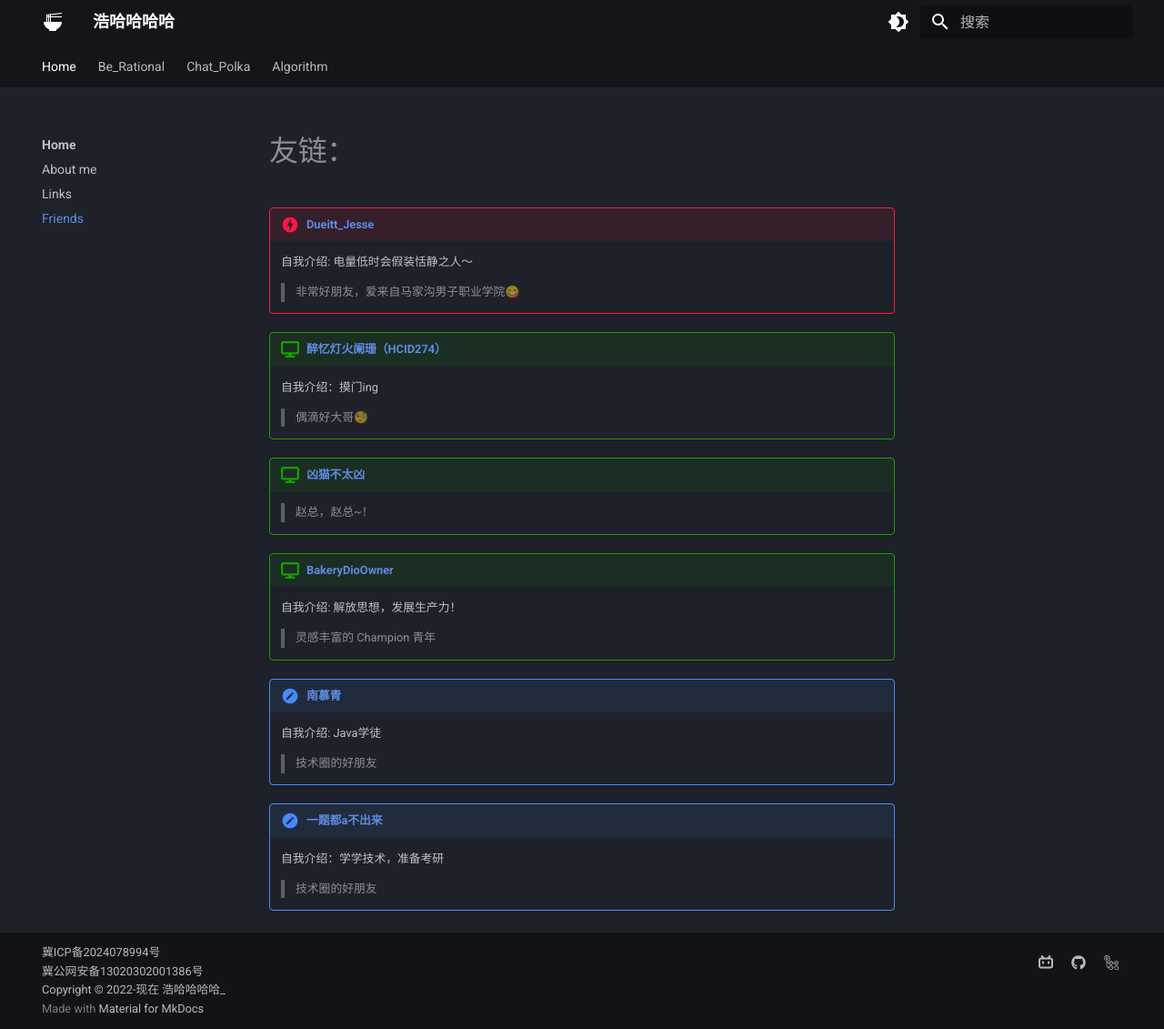
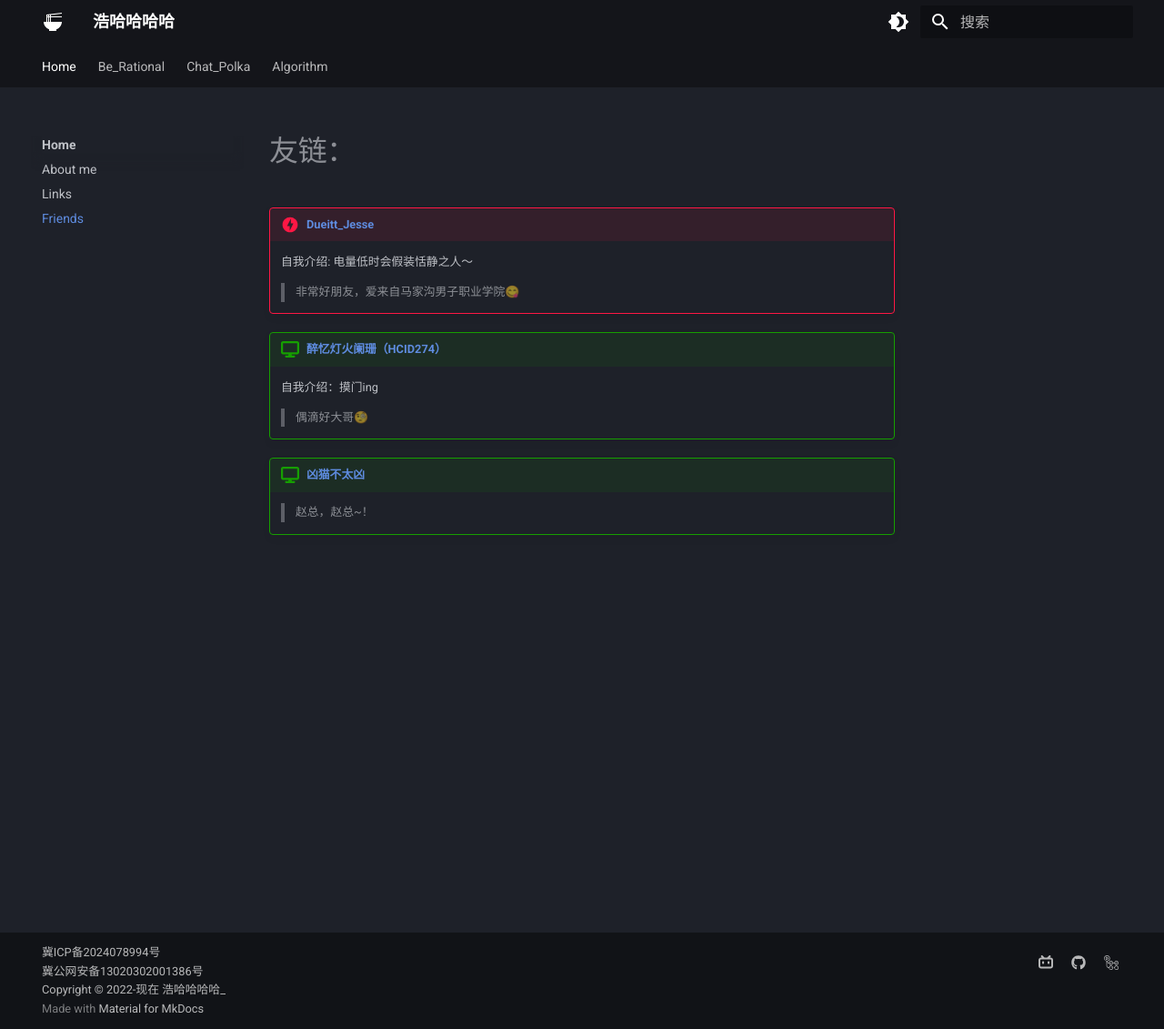
Before and after one commit to Haohahahaha/HomePage, an MkDocs documentation site: the page built from docs/friends.md, in a window 1280 px wide and 1131 px high. Shown: the whole window at 91% size. Built offline with MkDocs 1.6.1 and Material for MkDocs 9.7.7, drawn with Linux system fonts in a browser that asks for light colours.

Commit message:
2026-04-06_02:12:58 update

```diff
--- a/docs/friends.md
+++ b/docs/friends.md
@@ -15,21 +15,3 @@
 !!! osca "[凶猫不太凶](https://xmbtx.github.io/xmbtx-blog/)"
 
 	> 赵总，赵总~！
-
-!!! osca "[BakeryDioOwner](https://bakerydioowner.github.io/)"
-
-	自我介绍: 解放思想，发展生产力！
-
-	> 灵感丰富的 Champion 青年
-
-!!! note "[南慕青](https://cecilia.cool) "
-
-	自我介绍: Java学徒
-
-    > 技术圈的好朋友
-
-!!! note "[一题都a不出来](https://github.com/SobSobDu/share-personal-note)"
-
-    自我介绍：学学技术，准备考研
-
-	> 技术圈的好朋友
```
Also changed, not shown: docs/me.md (+10 -2 lines).
